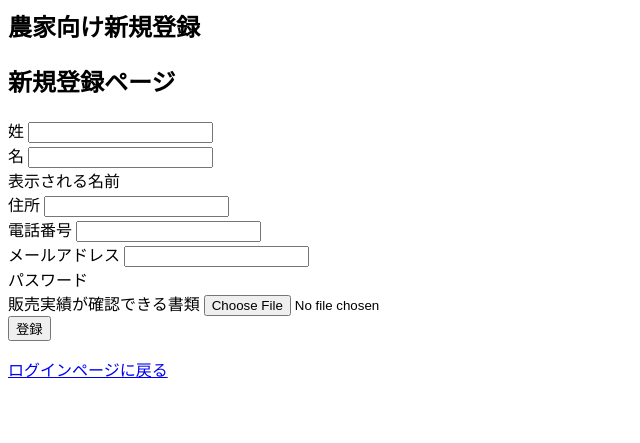
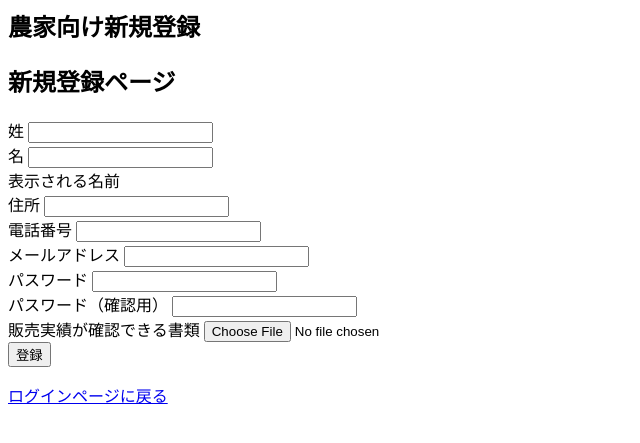
Before and after one commit to T-kouki/local-vege-link, a Django app: page /polls/signup/farm/ in a window 1280 px wide. Shown: the top 443 px of the page, without its empty margins (0-640 px from the left). Run offline with Django 5.2, Linux system fonts and the light colour scheme.

Commit message:
11/7 農家sign-up最終２

```diff
--- a/templates/registration/signup_farm.html
+++ b/templates/registration/signup_farm.html
@@ -42,11 +42,15 @@
             {{ form.email }}
             {{ form.email.errors }}
         </div>
-
         <div>
-            <label for="{{ form.password.id_for_label }}">パスワード</label>
-            {{ form.password }}
-            {{ form.password.errors }}
+            <label for="{{ form.password1.id_for_label }}">パスワード</label>
+            {{ form.password1 }}
+            {{ form.password1.errors }}
+        </div>
+        <div>
+            <label for="{{ form.password2.id_for_label }}">パスワード（確認用）</label>
+            {{ form.password2 }}
+            {{ form.password2.errors }}
         </div>
         <div>
             <label for="{{ form.image.id_for_label }}">販売実績が確認できる書類</label>
```
